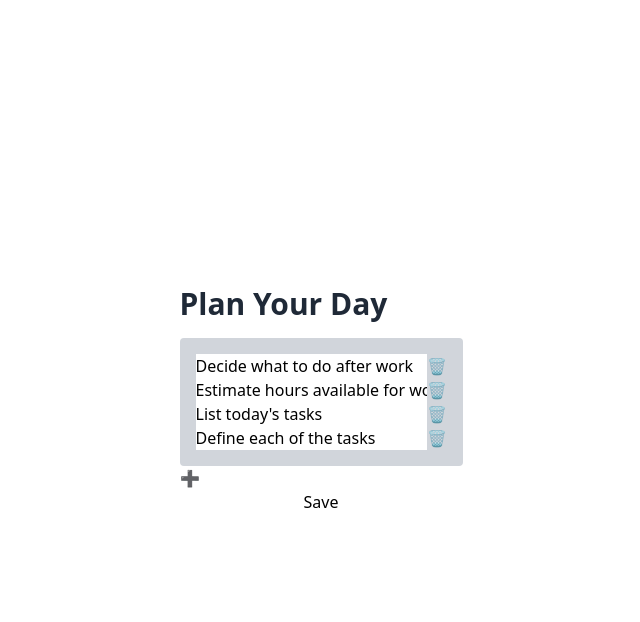
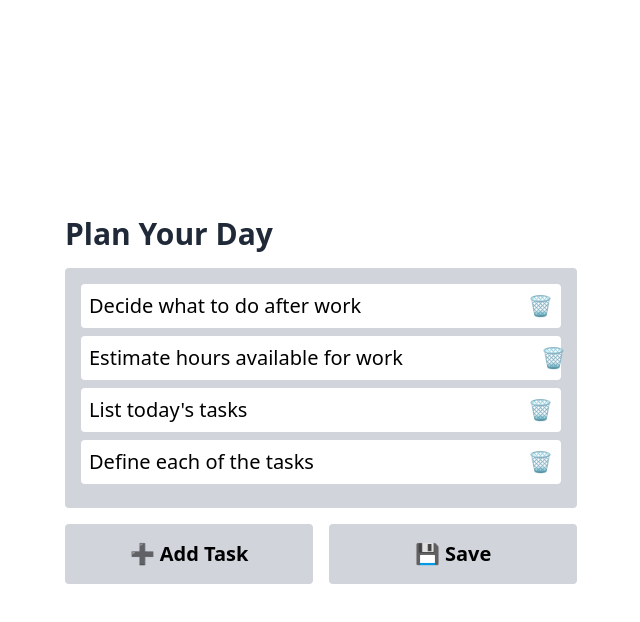
Before and after one commit to douglasdriving/start_sequence, a React (Create React App) app: page /dayplan in a window 1280 px wide. Both pictures are taken after a click on the button "Edit Steps". Shown: the top 622 px of the page, without its empty margins (319-959 px from the left). Built offline with nearby package versions, Linux system fonts and the light colour scheme.

Commit message:
editable list styling improved

```diff
--- a/src/components/sequences/dayplan/editableList/editableList.tsx
+++ b/src/components/sequences/dayplan/editableList/editableList.tsx
@@ -22,22 +22,39 @@ const EditableList = ({ initialList, saveList }: IProps) => {
       <div className="bg-gray-300 p-4 rounded">
 
         {items.map((item, index) => (
-          <div style={{ display: 'flex', flexDirection: 'row' }} key={index}>
+          <div className="flex flex-row justify-between mb-2 bg-white p-2 rounded" key={index}>
             <input
+              className="w-auto text-xl"
+              size={item.length > 0 ? item.length : 1}
               value={item}
               onChange={(event) => handleInputChange(index, event.target.value)}
-              style={{ width: '100%' }}
             />
-            <button onClick={() => removeItem(index)}>🗑️</button>
+            <button
+              onClick={() => removeItem(index)}
+              className="text-xl rounded hover:bg-red-300"
+            >
+              🗑️
+            </button>
           </div>
         ))}
 
       </div>
 
-      <div>
-        <button onClick={() => setItems([...items, ''])}>➕</button>
+      <div className="flex flex-row justify-center space-x-4 mt-4">
+        <button
+          onClick={() => setItems([...items, ''])}
+          className="text-xl bg-gray-300 p-4 rounded hover:bg-gray-400 flex-1 font-bold"
+        >
+          ➕ Add Task
+        </button>
+        <button
+          onClick={() => { saveList(items) }}
+          className="text-xl bg-gray-300 p-4 rounded hover:bg-gray-400 flex-1 font-bold"
+        >
+          💾 Save
+        </button>
       </div>
-      <button onClick={() => { saveList(items) }}>Save</button>
+
     </>
   );
 };
```
